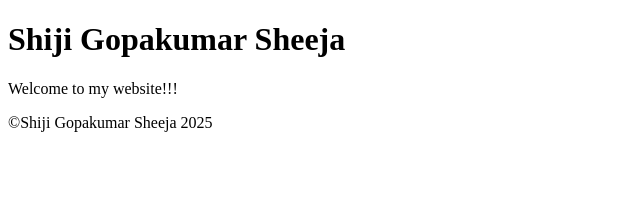
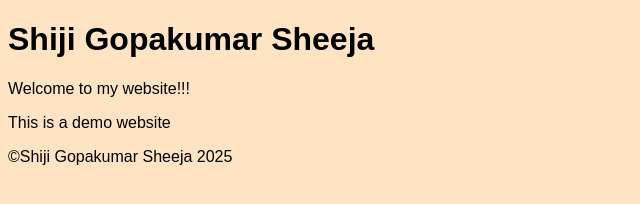
Before and after one commit to ShijiGS/week4-comp6062, a plain HTML site: page index.html in a window 1280 px wide. Shown: the whole page, without its empty margins (0-640 px from the left). Drawn offline with Linux system fonts and the light colour scheme.

Commit message:
Update index.html
Added stylesheet into html

```diff
--- a/index.html
+++ b/index.html
@@ -2,6 +2,7 @@
 <html>
     <head>
         <title> My Website</title>
+        <link rel="stylesheet" href="css/styles.css">
     </head>
     <body>
         <header>
@@ -9,6 +10,7 @@
         </header>
         <main>
             <p> Welcome to my website!!!</p>
+            <p> This is a demo website</p>
         </main>
         <footer>
             &copy;Shiji Gopakumar Sheeja 2025
```
